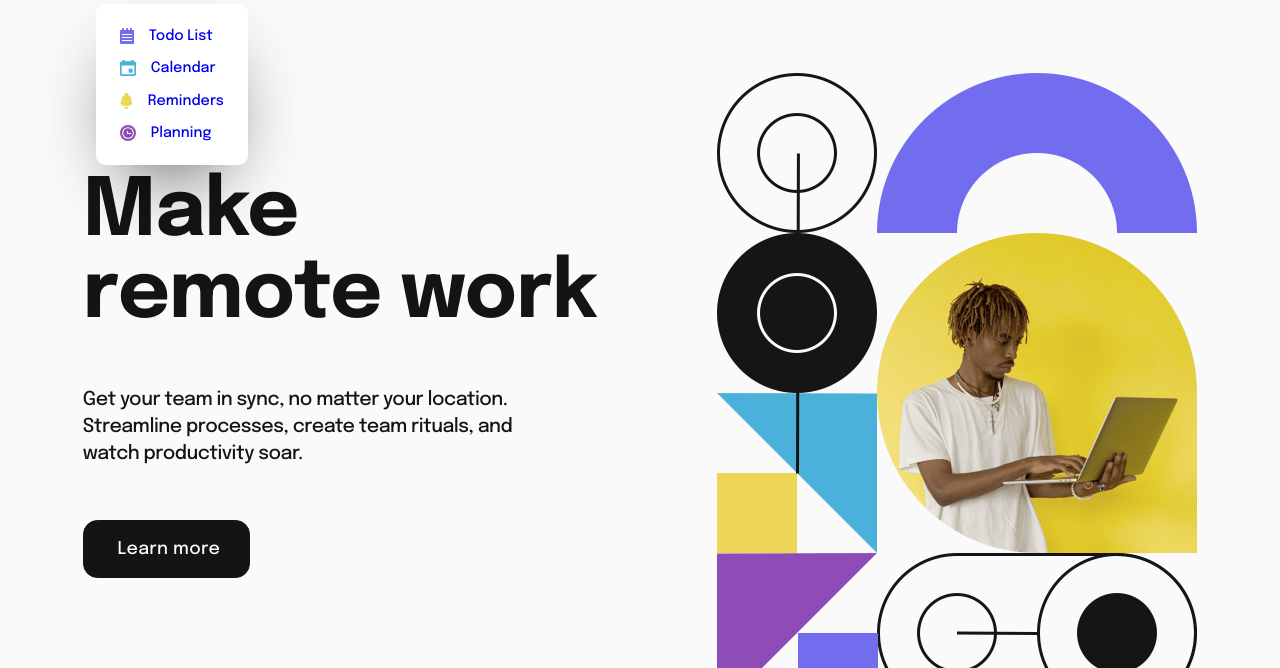
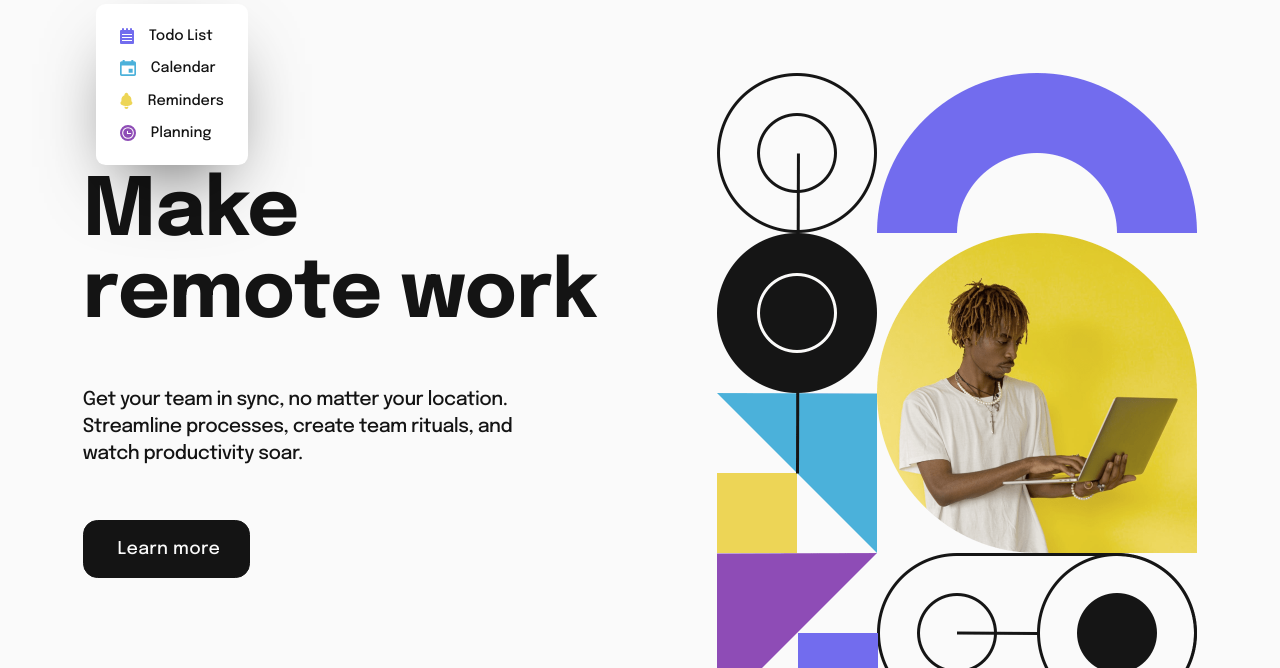
Before and after one commit to Maacaa0/intro-section-with-dropdown-navigation-main, a plain HTML site: page index.html in a window 1280 px wide. Both pictures are taken after a click on the link "Features". Shown: the part 71-739 px from the top of the page. Drawn offline with Linux system fonts and the light colour scheme.

Commit message:
Update style.css

```diff
--- a/style.css
+++ b/style.css
@@ -30,6 +30,7 @@ ul {
 
 a {
     text-decoration: none;
+    color: var(--AlmostBlack);
 }
 
 .info-menu-container {
```
